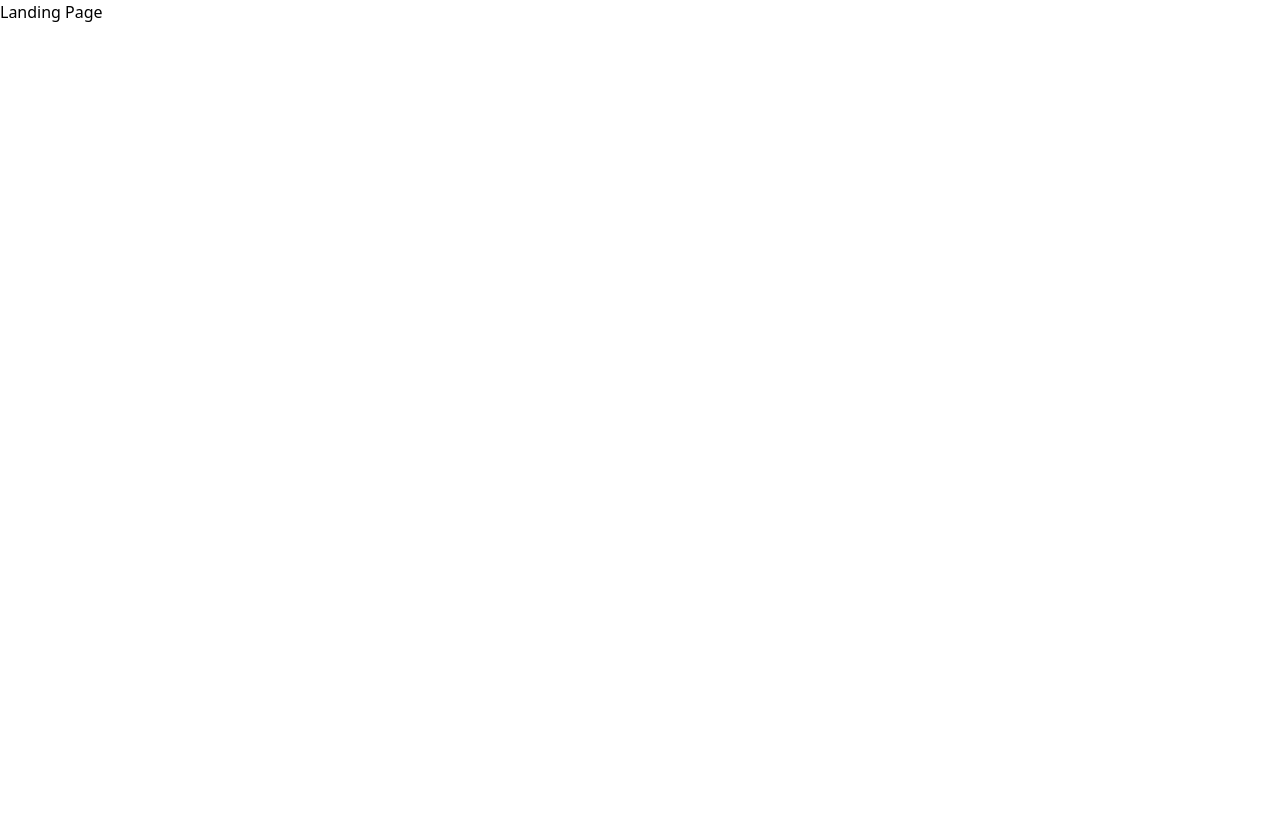
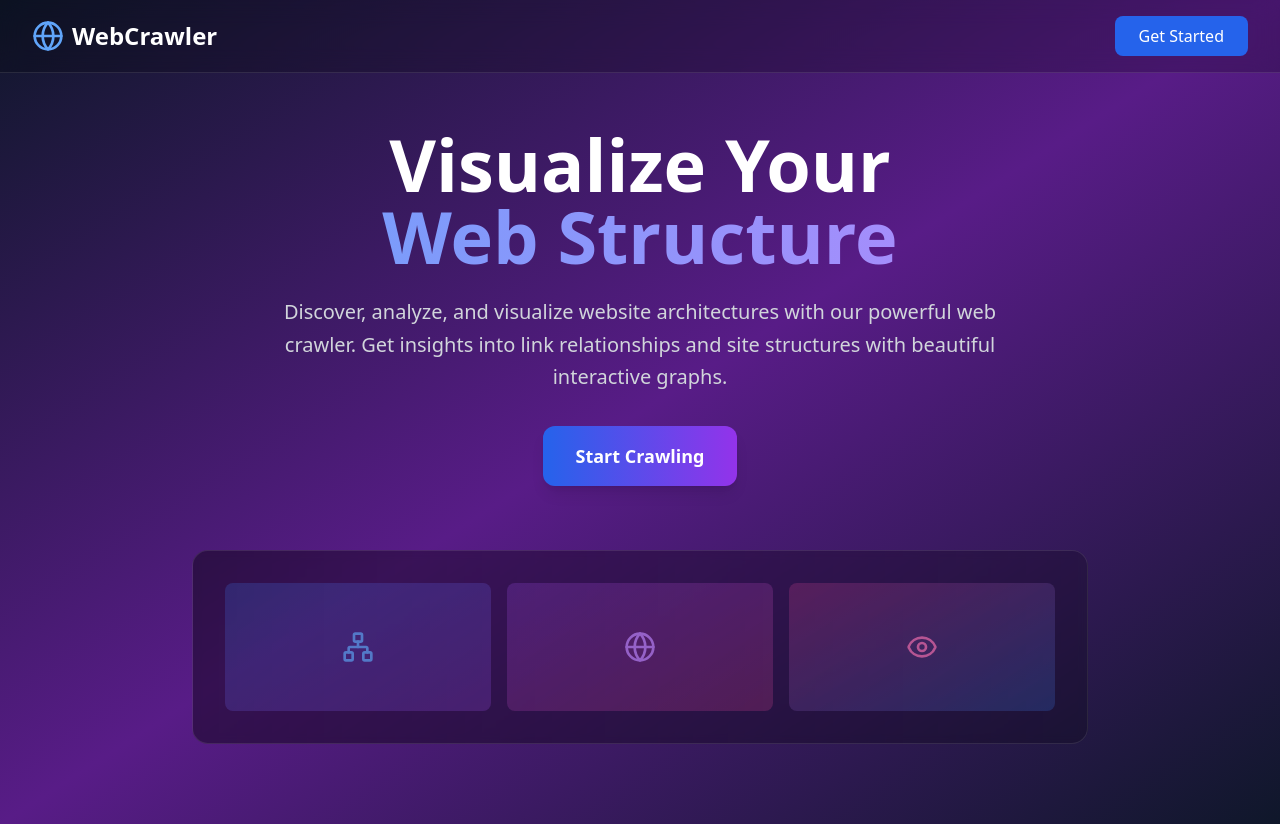
Before and after one commit to Saket356/WebCrawler, a React (Vite) app in the folder WebCrawler_Frontend/: page / in a window 1280 px wide. Before the commit the page ends 800 px from the top, so only its background shows below. Built offline with nearby package versions, Linux system fonts and the light colour scheme.

Commit message:
feat: create landing page hero section

```diff
--- a/WebCrawler_Frontend/src/components/LandingPage.jsx
+++ b/WebCrawler_Frontend/src/components/LandingPage.jsx
@@ -1,11 +1,79 @@
-import React from 'react'
+import { Link } from "react-router-dom";
+import { Globe, Network, Eye } from "lucide-react";
 
 const LandingPage = () => {
   return (
-    <div>
-       Landing Page
+    <div className="min-h-screen bg-gradient-to-br from-slate-900 via-purple-900 to-slate-900">
+      {/* Navigation */}
+      <nav className="fixed top-0 left-0 right-0 z-50 bg-black/20 backdrop-blur-md border-b border-white/10">
+        <div className="max-w-7xl mx-auto px-4 sm:px-6 lg:px-8">
+          <div className="flex justify-between items-center py-4">
+            <div className="flex items-center space-x-2">
+              <Globe className="h-8 w-8 text-blue-400" />
+              <span className="text-2xl font-bold text-white">
+                WebCrawler
+              </span>
+            </div>
+
+            <Link
+              to="/dashboard"
+              className="px-6 py-2 bg-blue-600 hover:bg-blue-700 text-white rounded-lg font-medium transition-colors duration-200"
+            >
+              Get Started
+            </Link>
+          </div>
+        </div>
+      </nav>
+
+      {/* Hero Section */}
+      <section className="pt-32 pb-20 px-4 sm:px-6 lg:px-8">
+        <div className="max-w-7xl mx-auto text-center">
+          <div className="mb-8">
+            <h1 className="text-6xl sm:text-7xl font-bold text-white mb-6 leading-tight">
+              Visualize Your
+              <span className="block bg-gradient-to-r from-blue-400 to-purple-400 bg-clip-text text-transparent">
+                Web Structure
+              </span>
+            </h1>
+
+            <p className="text-xl text-gray-300 max-w-3xl mx-auto leading-relaxed">
+              Discover, analyze, and visualize website architectures with our
+              powerful web crawler. Get insights into link relationships and
+              site structures with beautiful interactive graphs.
+            </p>
+          </div>
+
+          <div className="flex flex-col sm:flex-row gap-4 justify-center items-center mb-16">
+            <Link
+              to="/dashboard"
+              className="px-8 py-4 bg-gradient-to-r from-blue-600 to-purple-600 hover:from-blue-700 hover:to-purple-700 text-white rounded-xl font-semibold text-lg transition-all duration-200 transform hover:scale-105 shadow-lg hover:shadow-xl"
+            >
+              Start Crawling
+            </Link>
+          </div>
+
+          {/* Hero Visualization Preview */}
+          <div className="relative max-w-4xl mx-auto">
+            <div className="bg-gradient-to-r from-black/40 to-black/20 rounded-2xl p-8 backdrop-blur-sm border border-white/10">
+              <div className="grid grid-cols-3 gap-4 opacity-70">
+                <div className="h-32 bg-gradient-to-br from-blue-500/30 to-purple-500/30 rounded-lg flex items-center justify-center">
+                  <Network className="h-8 w-8 text-blue-400" />
+                </div>
+
+                <div className="h-32 bg-gradient-to-br from-purple-500/30 to-pink-500/30 rounded-lg flex items-center justify-center">
+                  <Globe className="h-8 w-8 text-purple-400" />
+                </div>
+
+                <div className="h-32 bg-gradient-to-br from-pink-500/30 to-blue-500/30 rounded-lg flex items-center justify-center">
+                  <Eye className="h-8 w-8 text-pink-400" />
+                </div>
+              </div>
+            </div>
+          </div>
+        </div>
+      </section>
     </div>
-  )
-}
+  );
+};
 
-export default LandingPage
+export default LandingPage;
```
